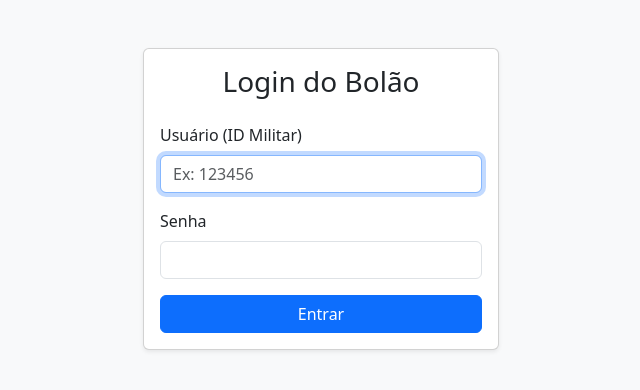
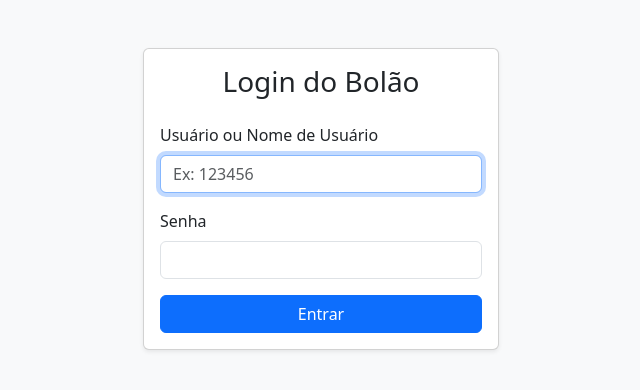
Before and after one commit to azvdocarlos-blip/bolao, a Flask app: page /login in a window 1280 px wide. Shown: the part 56-446 px from the top of the page, without its empty margins (319-959 px from the left). Run offline with Flask 3, Linux system fonts and the light colour scheme.

Commit message:
Update login.html

```diff
--- a/templates/login.html
+++ b/templates/login.html
@@ -17,7 +17,7 @@
 
                 <form method="POST">
                     <div class="mb-3">
-                        <label class="form-label">Usuário (ID Militar)</label>
+                        <label class="form-label">Usuário</label> ou <label class="form-label">Nome de Usuário</label>
                         <input type="text" name="username" class="form-control" placeholder="Ex: 123456" required autofocus>
                     </div>
                     <div class="mb-3">
```
